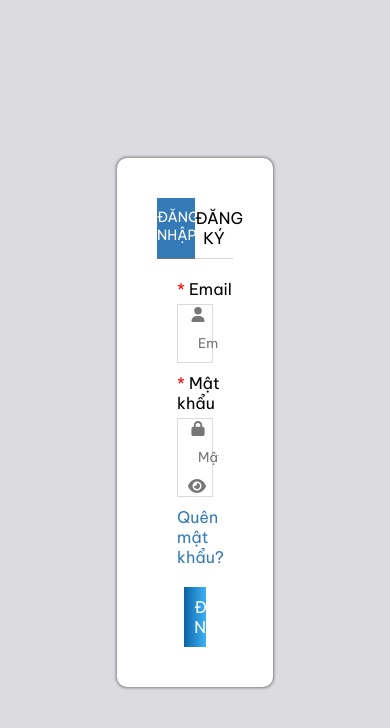
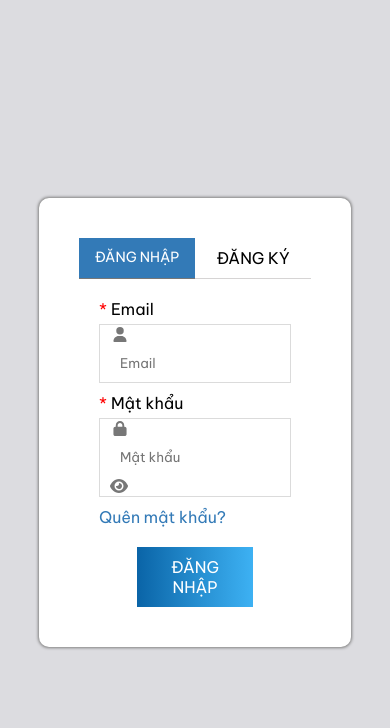
Before and after one commit to NguyenVanThu01122/30shineshop, a React (Create React App) app: page /login in a window 390 px wide. Shown: the top 728 px of the page. Built offline with nearby package versions, Linux system fonts and the light colour scheme.

Commit message:
responsive trang login

```diff
--- a/src/App.tsx
+++ b/src/App.tsx
@@ -19,7 +19,7 @@
   return (
     <BrowserRouter>
       <Routes>
-        <Route path='/' element={<Layout />}>
+        <Route path='/' element={<Layout />}>x
           <Route index element={<ListProduct />} />
           <Route path='/header' element={<Header/>}></Route>
           <Route path='/detail-product/:id' element={<DetailProduct />} />
--- a/src/components/Header/index.tsx
+++ b/src/components/Header/index.tsx
@@ -10,6 +10,7 @@
 import styles from './styles.module.css'
 
 export default function Header() {
+
   const [keyword, setKeyword] = useState('')
   const [isRender, setIsRender] = useState(false)
   const handleOnMouseEter = () => {
--- a/src/pages/Login/styles.module.css
+++ b/src/pages/Login/styles.module.css
@@ -125,4 +125,9 @@
 }
 /* responsive */
 @media screen and (max-width: 576px) {
+
+  .login{
+    width: 80%;
+  }
+
 }
--- a/src/service/axios.ts
+++ b/src/service/axios.ts
@@ -1,5 +1,4 @@
 import axios from 'axios'
-
 const privateAxios = axios.create({
   baseURL: 'http://shop30shine.herokuapp.com',
   timeout: 4000,
```
Also changed, not shown: 1 other file (tests, documents, lock files or other folders).
